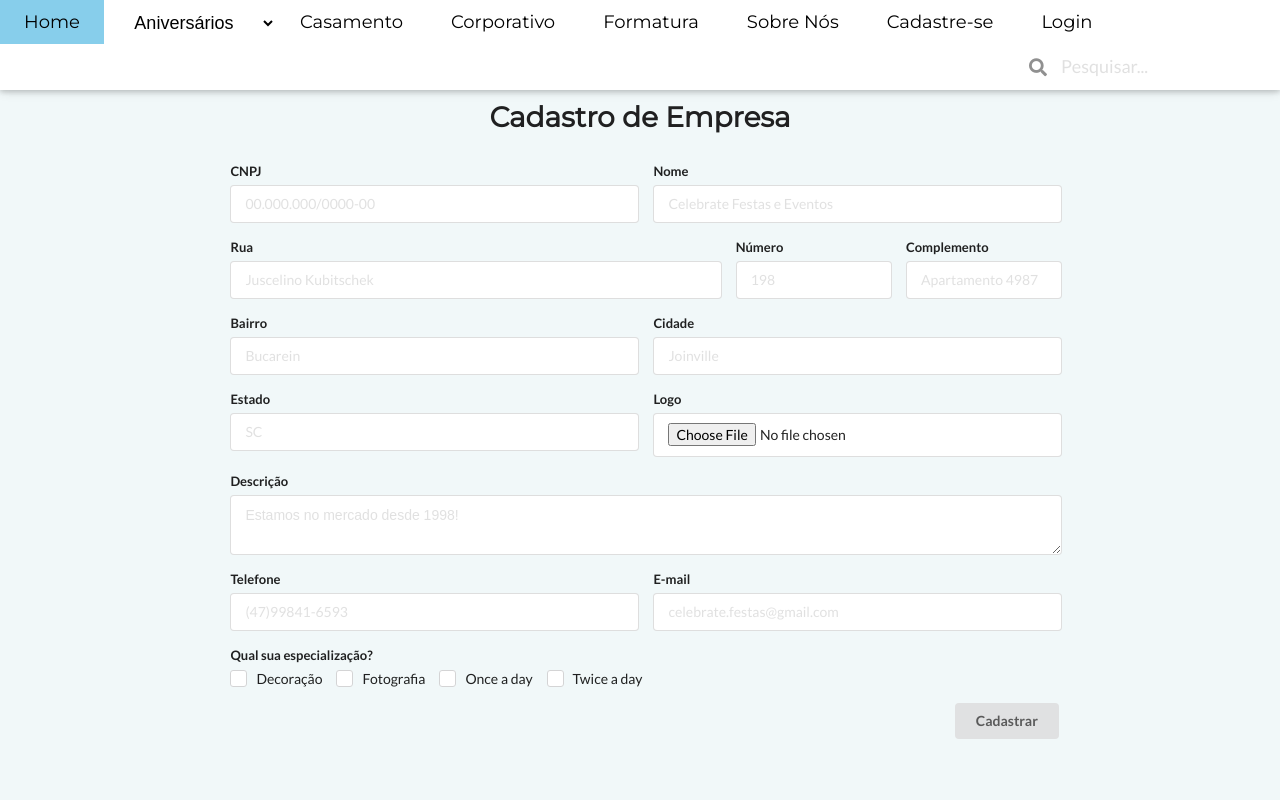
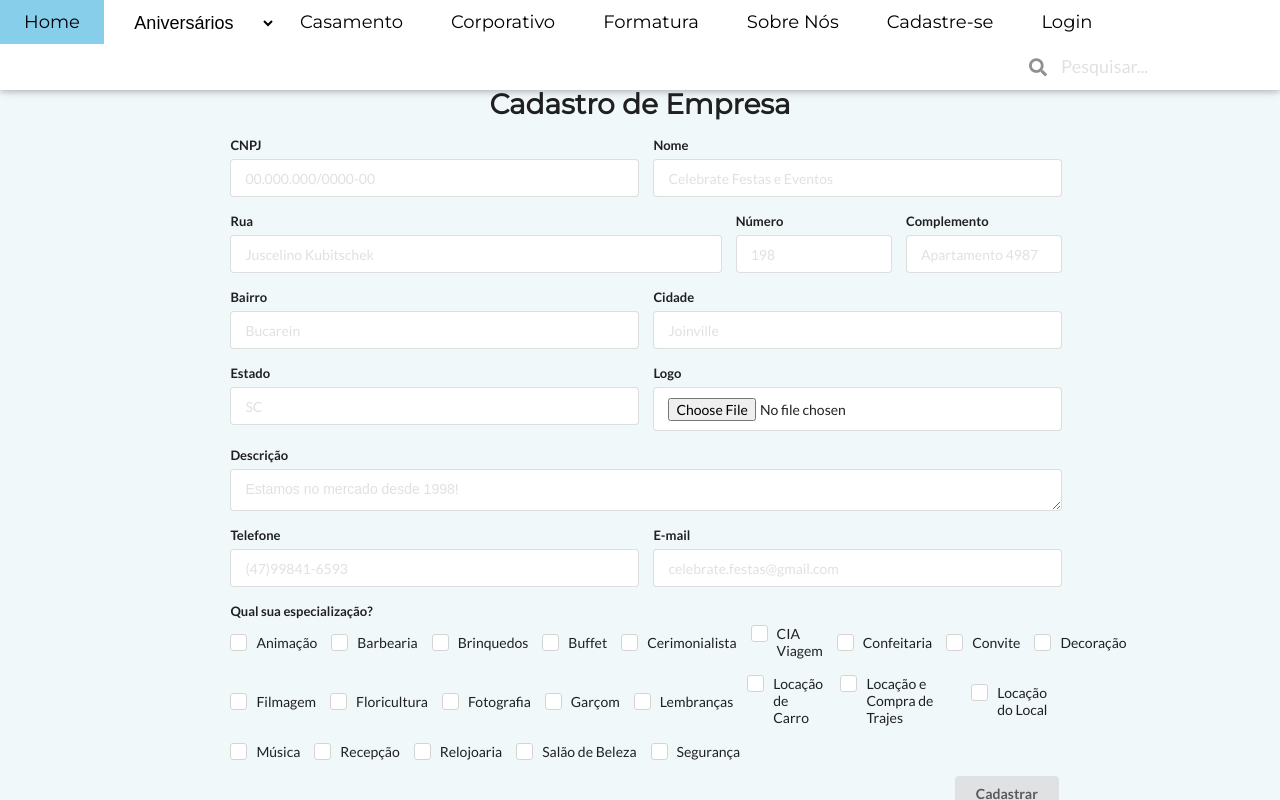
Before and after one commit to biancaleithold/Tcc, a PHP site: page /register_empresa.php in a window 1280 px wide. Run offline with PHP 8.4, Linux system fonts and the light colour scheme; some libraries are stand-ins or nearby versions.

Commit message:
terminamos o form register_empresa e começamos a página dos eventos

```diff
--- a/cabecalho.php
+++ b/cabecalho.php
@@ -43,13 +43,13 @@
 
 
       <select class="w3-bar-item w3-button w3-hide-small w3-padding-large w3-hover-light-blue" onchange="location = this.value;">
-        <option value="cabecalho.php">Aniversários</option>
-        <option value="#">15 Anos</option>
-        <option value="#">Festa Infantil</a></option>
+        <option value="eventos.php">Aniversários</option>
+        <option value="eventos.php">15 Anos</option>
+        <option value="eventos.php">Festa Infantil</a></option>
       </select>
-    	<a href="#" class="w3-bar-item w3-button w3-hide-small w3-padding-large w3-hover-light-blue">Casamento</a>
-   		<a href="#" class="w3-bar-item w3-button w3-hide-small w3-padding-large w3-hover-light-blue">Corporativo</a>
-    	<a href="#" class="w3-bar-item w3-button w3-hide-small w3-padding-large w3-hover-light-blue">Formatura</a>
+    	<a href="eventos.php" class="w3-bar-item w3-button w3-hide-small w3-padding-large w3-hover-light-blue">Casamento</a>
+   		<a href="eventos.php" class="w3-bar-item w3-button w3-hide-small w3-padding-large w3-hover-light-blue">Corporativo</a>
+    	<a href="eventos.php" class="w3-bar-item w3-button w3-hide-small w3-padding-large w3-hover-light-blue">Formatura</a>
     	<a href="sobre.php" class="w3-bar-item w3-button w3-hide-small w3-padding-large w3-hover-light-blue">Sobre Nós</a>
       <a href="register_usuario.php" class="w3-bar-item w3-button w3-hide-small w3-padding-large w3-hover-light-blue">Cadastre-se</a>
 
--- a/register_empresa.php
+++ b/register_empresa.php
@@ -81,7 +81,7 @@
 <br>
 
 <div class="centraliza_img">
-  <h1 style="margin-top: 1.5%">Cadastro de Empresa</h1>
+  <h1 style="margin-top: 0.5%">Cadastro de Empresa</h1>
 </div>
 
 <!--<div class="ui form login">
@@ -93,7 +93,7 @@
         }
       ?>
 
-  <form class="ui form" style="max-width:65%; margin-left: 18%; margin-top: 2%">
+  <form class="ui form" style="max-width:65%; margin-left: 18%; margin-top: 1%">
   <div class="field">
     <div class="two fields">
       <div class="field">
@@ -145,7 +145,7 @@
     </div>
   <div class="field">
     <label>Descrição</label>
-    <textarea rows="2" placeholder="Estamos no mercado desde 1998!"></textarea>
+    <textarea rows="1" placeholder="Estamos no mercado desde 1998!"></textarea>
   </div>
   <div class="two fields">
       <div class="field">
@@ -163,29 +163,143 @@
     <div class="field">
       <div class="ui checkbox">
         <input type="checkbox" name="frequency">
-        <label>Decoração</label>
+        <label>Animação</label>
       </div>
     </div>
     <div class="field">
       <div class="ui checkbox">
         <input type="checkbox" name="frequency">
-        <label>Fotografia</label>
+        <label>Barbearia</label>
       </div>
     </div>
     <div class="field">
       <div class="ui checkbox">
         <input type="checkbox" name="frequency">
-        <label>Once a day</label>
+        <label>Brinquedos</label>
       </div>
     </div>
     <div class="field">
       <div class="ui checkbox">
         <input type="checkbox" name="frequency">
-        <label>Twice a day</label>
+        <label>Buffet</label>
+      </div>
+    </div>
+    <div class="field">
+      <div class="ui checkbox">
+        <input type="checkbox" name="frequency">
+        <label>Cerimonialista</label>
+      </div>
+    </div>
+    <div class="field">
+      <div class="ui checkbox">
+        <input type="checkbox" name="frequency">
+        <label>CIA Viagem</label>
+      </div>
+    </div>
+    <div class="field">
+      <div class="ui checkbox">
+        <input type="checkbox" name="frequency">
+        <label>Confeitaria</label>
+      </div>
+    </div>
+    <div class="field">
+      <div class="ui checkbox">
+        <input type="checkbox" name="frequency">
+        <label>Convite</label>
+      </div>
+    </div>
+    <div class="field">
+      <div class="ui checkbox">
+        <input type="checkbox" name="frequency">
+        <label>Decoração</label>
       </div>
     </div>
   </div>
+
+    <div class="inline fields">
+      <div class="field">
+        <div class="ui checkbox">
+          <input type="checkbox" name="frequency">
+        <label>Filmagem</label>
+        </div>
+      </div>
+      <div class="field">
+        <div class="ui checkbox">
+          <input type="checkbox" name="frequency">
+          <label>Floricultura</label>
+        </div>
+      </div>
+      <div class="field">
+        <div class="ui checkbox">
+          <input type="checkbox" name="frequency">
+          <label>Fotografia</label>
+        </div>
+      </div>
+      <div class="field">
+        <div class="ui checkbox">
+          <input type="checkbox" name="frequency">
+          <label>Garçom</label>
+        </div>
+      </div>
+      <div class="field">
+        <div class="ui checkbox">
+          <input type="checkbox" name="frequency">
+          <label>Lembranças</label>
+        </div>
+      </div>
+      <div class="field">
+        <div class="ui checkbox">
+          <input type="checkbox" name="frequency">
+          <label>Locação de Carro</label>
+        </div>
+      </div>
+      <div class="field">
+        <div class="ui checkbox">
+          <input type="checkbox" name="frequency">
+          <label>Locação e Compra de Trajes</label>
+        </div>
+      </div>
+      <div class="field">
+        <div class="ui checkbox">
+          <input type="checkbox" name="frequency">
+          <label>Locação do Local</label>
+        </div>
+      </div>
+    </div>
+
+  <div class="inline fields">
+    <div class="field">
+      <div class="ui checkbox">
+        <input type="checkbox" name="frequency">
+        <label>Música</label>
+      </div>
+    </div>
+    <div class="field">
+      <div class="ui checkbox">
+        <input type="checkbox" name="frequency">
+        <label>Recepção</label>
+      </div>
+    </div>
+    <div class="field">
+      <div class="ui checkbox">
+        <input type="checkbox" name="frequency">
+        <label>Relojoaria</label>
+      </div>
+    </div>
+    <div class="field">
+      <div class="ui checkbox">
+        <input type="checkbox" name="frequency">
+        <label>Salão de Beleza</label>
+      </div>
+    </div>
+    <div class="field">
+      <div class="ui checkbox">
+        <input type="checkbox" name="frequency">
+        <label>Segurança</label>
+      </div>
+    </div>
   </div>
+
     <div style="float: right;" class="ui button" tabindex="0">Cadastrar</div>
 </form>
 <!--</div>
```
Also changed, not shown: eventos.php (added, +55 -0 lines), imagens/casamento1.jpg (added), imagens/casamento2.jpg (added), imagens/casamento3.jpg (added), imagens/casamento4.jpg (added).
